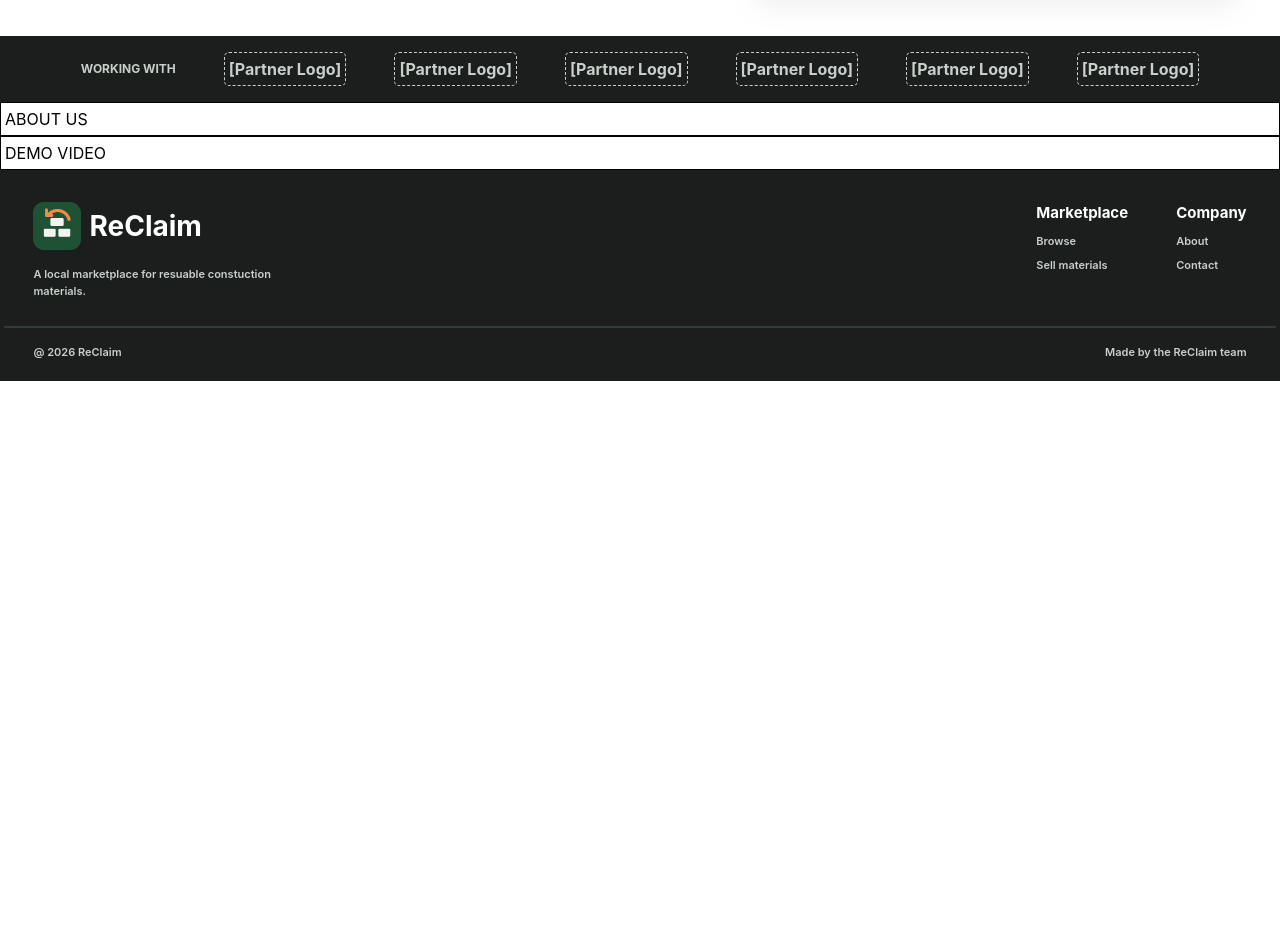
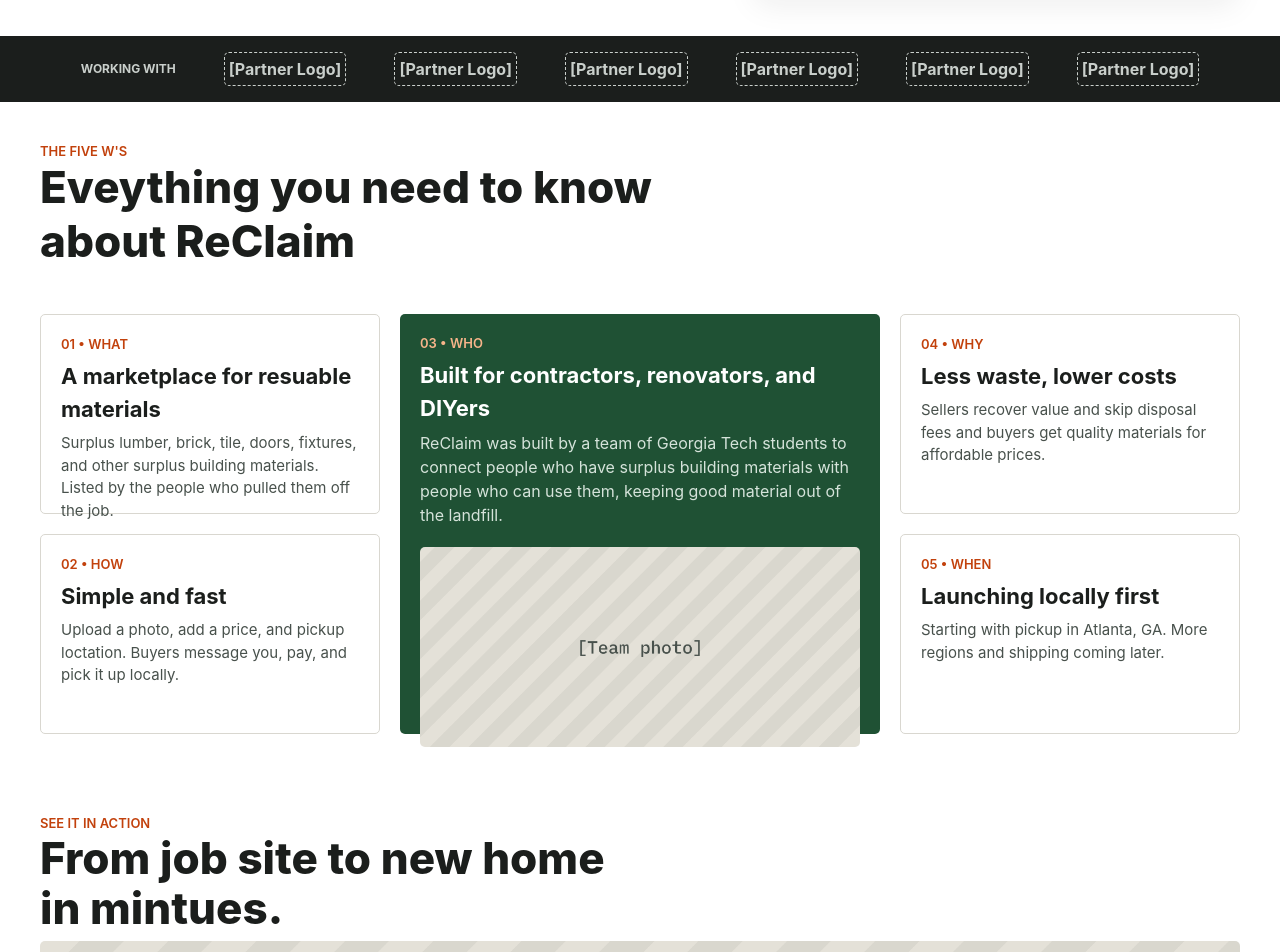
Before and after one commit to masonE17/reclaim, a React (Vite) app in the folder client/: page / in a window 1280 px wide. Shown: the part 720-1672 px from the top of the page. Before the commit the page ends 1101 px from the top, so only its background shows below. Built offline with nearby package versions, Linux system fonts and the light colour scheme.

Commit message:
Initial app homepage complete.

```diff
--- a/client/src/App.tsx
+++ b/client/src/App.tsx
@@ -41,8 +41,8 @@
                             <p className="font-semibold text-[#1F5134] text-[12px]">LOCAL CONSTRUCTION MATERIAL MARKETPLACE</p>
                         </div>
                         <p className="font-extrabold text-[#1B1E1C] text-[64px]">Leftover materials</p>
-                        <p className="font-extrabold text-[#1B1E1C] text-[64px] -mt-8">deserve a second job</p>
-                        <p className="font-extrabold text-[#1B1E1C] text-[64px] -mt-8">site.</p>
+                        <p className="font-extrabold text-[#1B1E1C] text-[64px] -mt-9">deserve a second job</p>
+                        <p className="font-extrabold text-[#1B1E1C] text-[64px] -mt-9">site.</p>
                         <p className="text-[#48514C] text-[18px]">ReClaim lets contractors and renovators list reusable lumber, tile, fixtures, and more with photos, price, location, and pickup details, so good material gets resused instead of hauled to the landfill.</p>
                         <div className="w-full flex flex-row justify-start items-center gap-3 my-3">
                             <button className="text-[#FFFFFF] bg-[#C2410C] hover:bg-[#9A3412] py-3 px-4 rounded-[5px] font-semibold text-[15px] hover:cursor-pointer">Browse materials near you</button>
@@ -122,14 +122,51 @@
                 </div>
             </div>
 
-            <div className="flex-1 w-full max-w-325 mx-auto border border-black p-1">
+            <div className="flex-1 w-full max-w-325 mx-auto p-10">
                 {/* About us content section */}
-                <p>ABOUT US</p>
+                <p className="font-semibold text-[#C2410C] text-[13px]">THE FIVE W'S</p>
+                <p className="font-extrabold text-[#1B1E1C] text-[44px] -mt-2">Eveything you need to know</p>
+                <p className="font-extrabold text-[#1B1E1C] text-[44px] -mt-3 mb-10">about ReClaim</p>
+                <div className="flex flex-row justify-center items-center gap-5">
+                    <div className="flex flex-col justify-center items-center gap-5">
+                        <div className="w-85 h-50 border border-[#D9D7D0] rounded-[5px] p-5">
+                            <p className="font-semibold text-[#C2410C] text-[13px] mb-1.5">01 • WHAT</p>
+                            <p className="font-bold text-[#1B1E1C] text-[22px] mb-1.5">A marketplace for resuable materials</p>
+                            <p className="text-[#48514C] text-[15px]">Surplus lumber, brick, tile, doors, fixtures, and other surplus building materials. Listed by the people who pulled them off the job.</p>
+                        </div>
+                        <div className="w-85 h-50 border border-[#D9D7D0] rounded-[5px] p-5">
+                            <p className="font-semibold text-[#C2410C] text-[13px] mb-1.5">02 • HOW</p>
+                            <p className="font-bold text-[#1B1E1C] text-[22px] mb-1.5">Simple and fast</p>
+                            <p className="text-[#48514C] text-[15px]">Upload a photo, add a price, and pickup loctation. Buyers message you, pay, and pick it up locally.</p>
+                        </div>
+                    </div>
+                    <div className=" w-130 h-105 bg-[#1F5134] rounded-[5px] p-5">
+                        <p className="font-semibold text-[#F7B48A] text-[13px] mb-1.5">03 • WHO</p>
+                        <p className="font-bold text-[#FFFFFF] text-[22px] mb-1.5">Built for contractors, renovators, and DIYers</p>
+                        <p className="text-[#D5E3DA] text-[16px] mb-5">ReClaim was built by a team of Georgia Tech students to connect people who have surplus building materials with people who can use them, keeping good material out of the landfill.</p>
+                        <img src="/team-photo-placeholder.png" alt="Team placeholder" className="w-full h-50 object-cover rounded-[5px]" />
+                    </div>
+                    <div className="flex flex-col justify-center items-center gap-5">
+                        <div className="w-85 h-50 border border-[#D9D7D0] rounded-[5px] p-5">
+                            <p className="font-semibold text-[#C2410C] text-[13px] mb-1.5">04 • WHY</p>
+                            <p className="font-bold text-[#1B1E1C] text-[22px] mb-1.5">Less waste, lower costs</p>
+                            <p className="text-[#48514C] text-[15px]">Sellers recover value and skip disposal fees and buyers get quality materials for affordable prices.</p>
+                        </div>
+                        <div className="w-85 h-50 border border-[#D9D7D0] rounded-[5px] p-5">
+                            <p className="font-semibold text-[#C2410C] text-[13px] mb-1.5">05 • WHEN</p>
+                            <p className="font-bold text-[#1B1E1C] text-[22px] mb-1.5">Launching locally first</p>
+                            <p className="text-[#48514C] text-[15px]">Starting with pickup in Atlanta, GA. More regions and shipping coming later.</p>
+                        </div>
+                    </div>
+                </div>
             </div>
 
-            <div className="flex-1 w-full max-w-325 mx-auto border border-black p-1">
+            <div className="flex-1 w-full max-w-325 mx-auto p-10">
                 {/* Demo video content section */}
-                <p>DEMO VIDEO</p>
+                <p className="font-semibold text-[#C2410C] text-[13px]">SEE IT IN ACTION</p>
+                <p className="font-extrabold text-[#1B1E1C] text-[44px] -mt-2">From job site to new home</p>
+                <p className="font-extrabold text-[#1B1E1C] text-[44px] -mt-4">in mintues.</p>
+                <img src="/demo-video-placeholder.png" alt="Demo video placeholder" className="w-full h-100 object-cover rounded-[5px]" />
             </div>
 
             {/* Footer section - COMPONENTS */}
```
Also changed, not shown: client/public/demo-video-placeholder.png (added), client/public/team-photo-placeholder.png (added).
